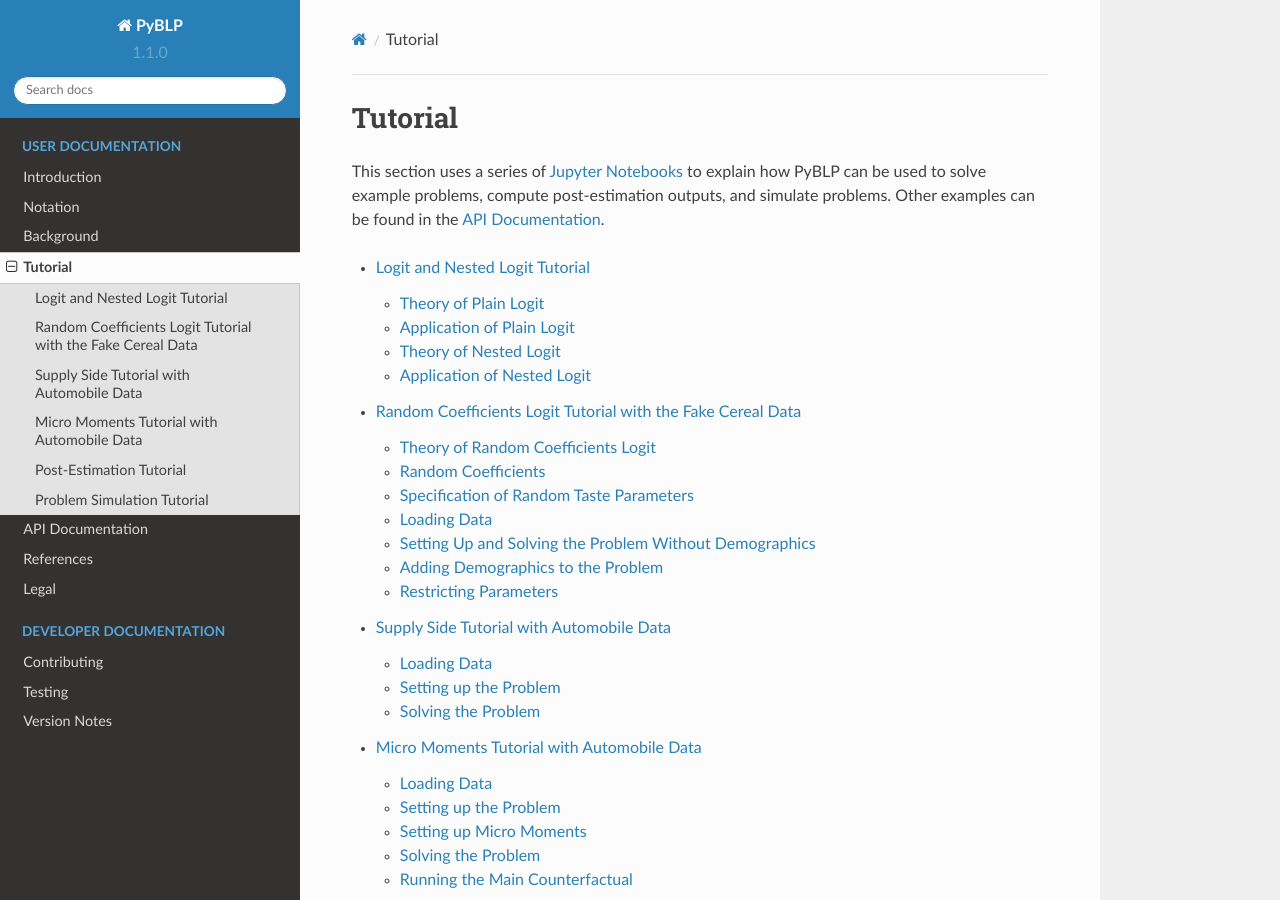
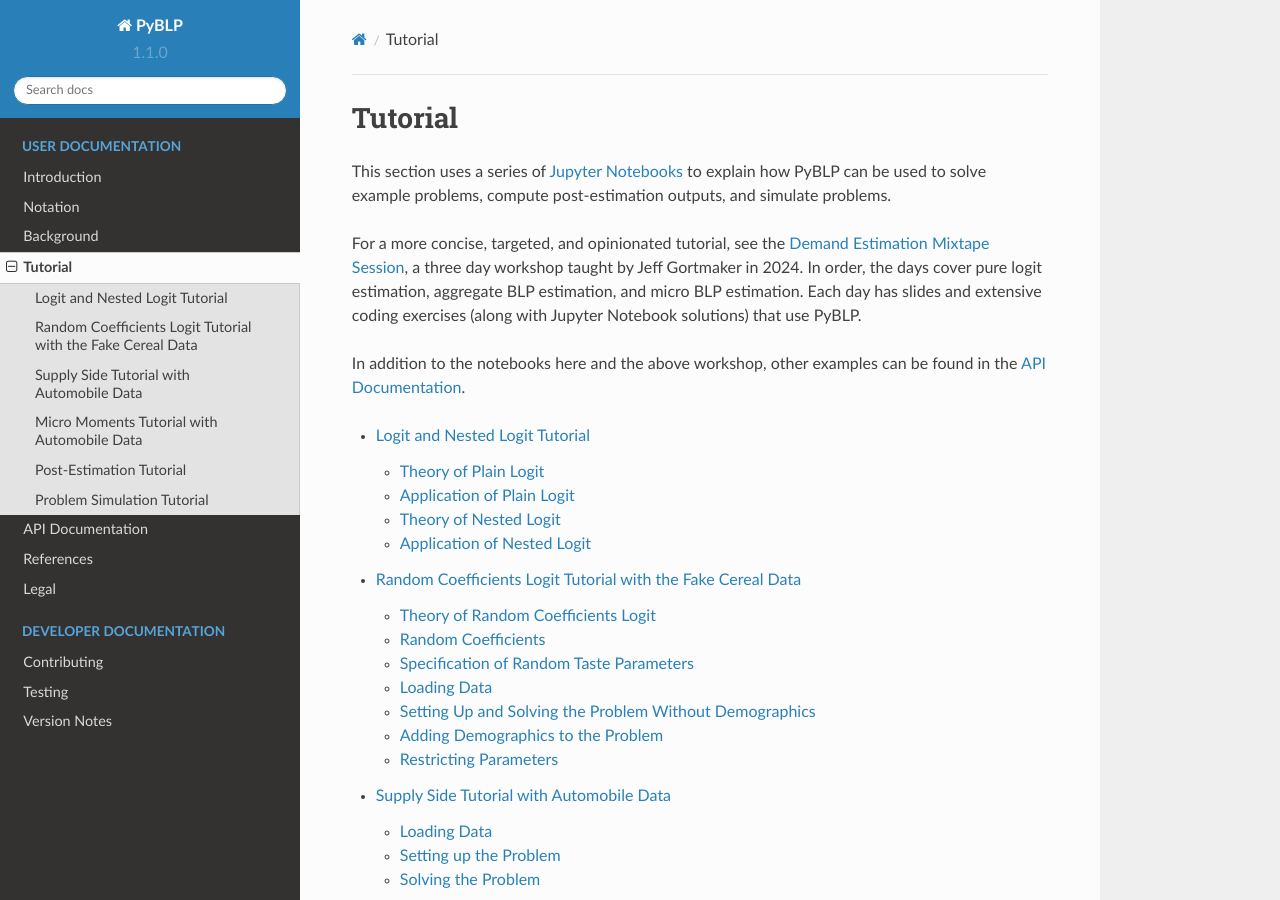
Before and after one commit to jeffgortmaker/pyblp, a Sphinx documentation site: the page built from docs/tutorial.rst, in a window 1280 px wide and 900 px high. Built offline with Sphinx 7.4.7 and the Read the Docs theme 2.0.0, drawn with Linux system fonts in a browser that asks for light colours.

Commit message:
DOC: add a link to the mixtape session workshop

```diff
--- a/docs/tutorial.rst
+++ b/docs/tutorial.rst
@@ -1,7 +1,11 @@
 Tutorial
 ========
 
-This section uses a series of `Jupyter Notebooks <https://jupyter.org/>`_ to explain how PyBLP can be used to solve example problems, compute post-estimation outputs, and simulate problems. Other examples can be found in the :ref:`api:API Documentation`.
+This section uses a series of `Jupyter Notebooks <https://jupyter.org/>`_ to explain how PyBLP can be used to solve example problems, compute post-estimation outputs, and simulate problems.
+
+For a more concise, targeted, and opinionated tutorial, see the `Demand Estimation Mixtape Session <https://github.com/Mixtape-Sessions/Demand-Estimation>`_, a three day workshop taught by Jeff Gortmaker in 2024. In order, the days cover pure logit estimation, aggregate BLP estimation, and micro BLP estimation. Each day has slides and extensive coding exercises (along with Jupyter Notebook solutions) that use PyBLP.
+
+In addition to the notebooks here and the above workshop, other examples can be found in the :ref:`api:API Documentation`.
 
 .. toctree::
    :maxdepth: 2
```
